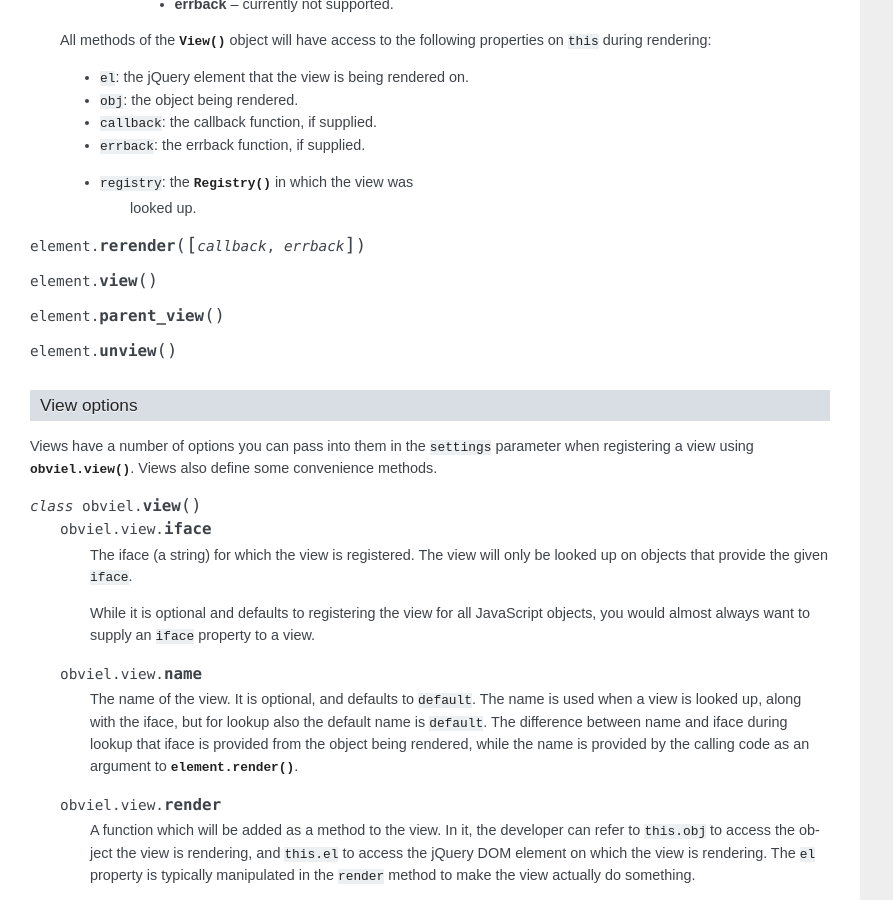
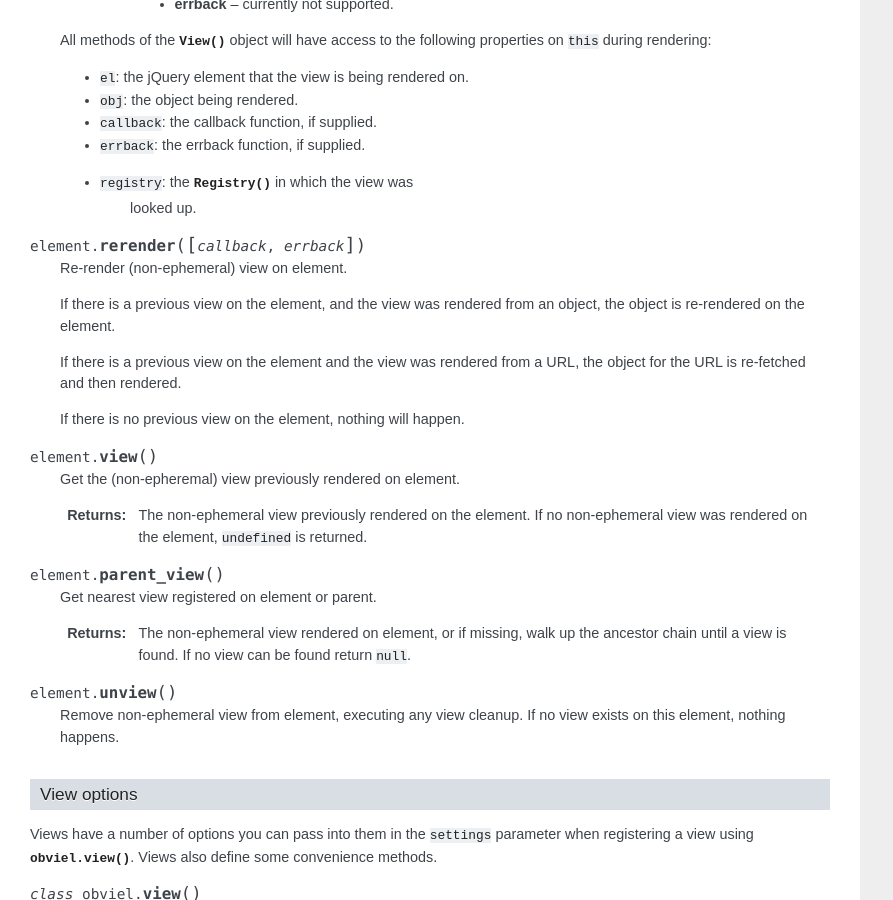
Before and after one commit to obviel/obviel, a Sphinx documentation site: the page built from doc/api.txt, in a window 1280 px wide and 900 px high, scrolled down 1827 px. Shown: the whole window, without its empty margins (0-893 px from the left). Built offline with Sphinx 7.4.7, drawn with Linux system fonts in a browser that asks for light colours.

Commit message:
Added missing API docs.

```diff
--- a/doc/CHANGES.txt
+++ b/doc/CHANGES.txt
@@ -65,6 +65,10 @@ CHANGES
 
 * When there is a RenderError in an obvt template log error on console
   dealing in what view and template error occurred.
+
+* Added missing API docs for :func:`element.rerender()`,
+  func:`element.view()`, :func:`element.parent_view()` and
+  func:`element.unview()`.
 
 1.0b (2012-05-31)
 =================
--- a/doc/api.txt
+++ b/doc/api.txt
@@ -137,11 +137,36 @@ Obviel core
 
 .. function:: element.rerender([callback, errback])
 
+  Re-render (non-ephemeral) view on element.
+
+  If there is a previous view on the element, and the view was rendered
+  from an object, the object is re-rendered on the element.
+
+  If there is a previous view on the element and the view was rendered
+  from a URL, the object for the URL is re-fetched and then rendered.
+
+  If there is no previous view on the element, nothing will happen.
+
 .. function:: element.view()
+
+  Get the (non-epheremal) view previously rendered on element.
+
+  :returns: The non-ephemeral view previously rendered on the
+    element. If no non-ephemeral view was rendered on the element,
+    ``undefined`` is returned.
 
 .. function:: element.parent_view()
 
+  Get nearest view registered on element or parent.
+
+  :returns: The non-ephemeral view rendered on element, or if missing,
+    walk up the ancestor chain until a view is found. If no view can
+    be found return ``null``.
+
 .. function:: element.unview()
+
+  Remove non-ephemeral view from element, executing any view
+  cleanup. If no view exists on this element, nothing happens.
 
 View options
 ++++++++++++
```
